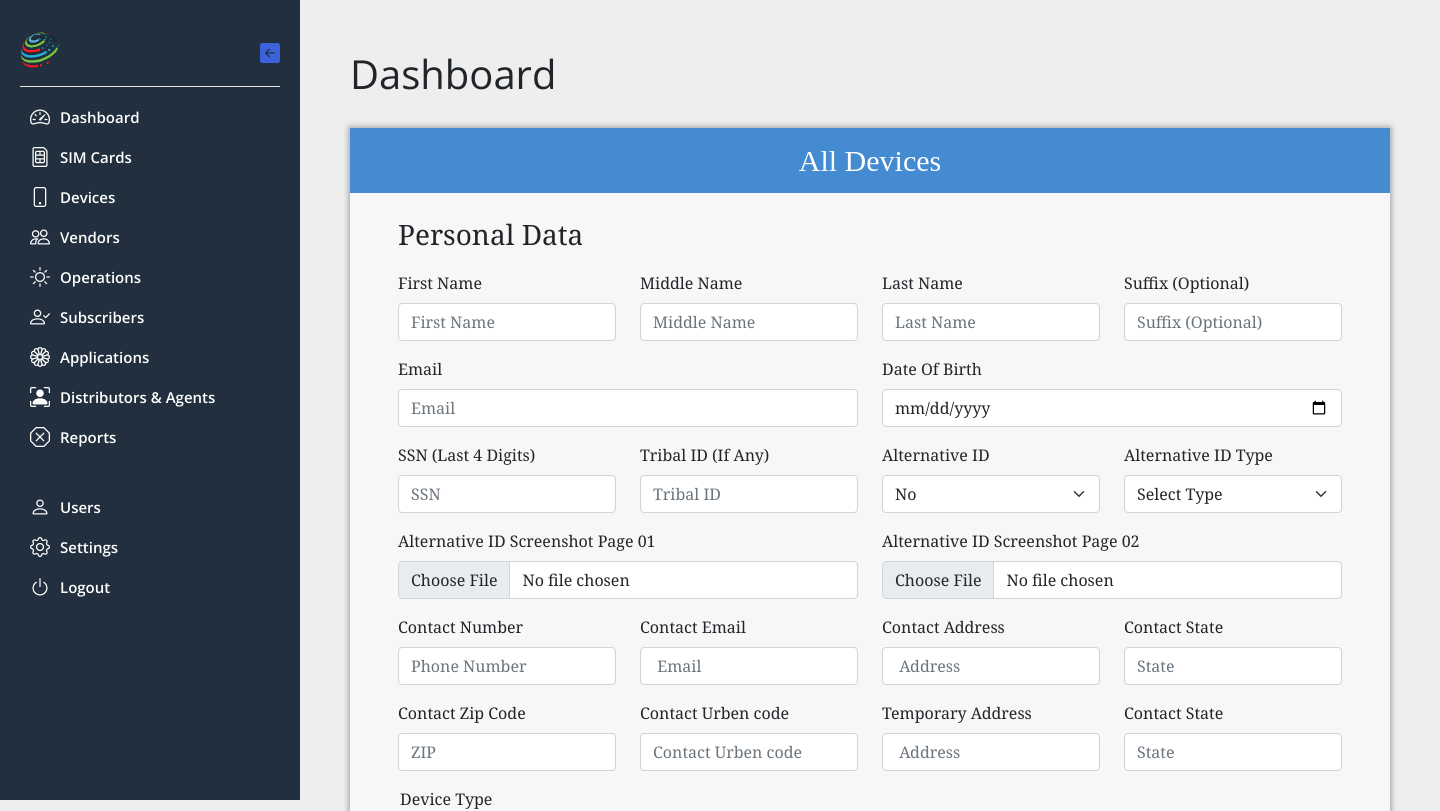
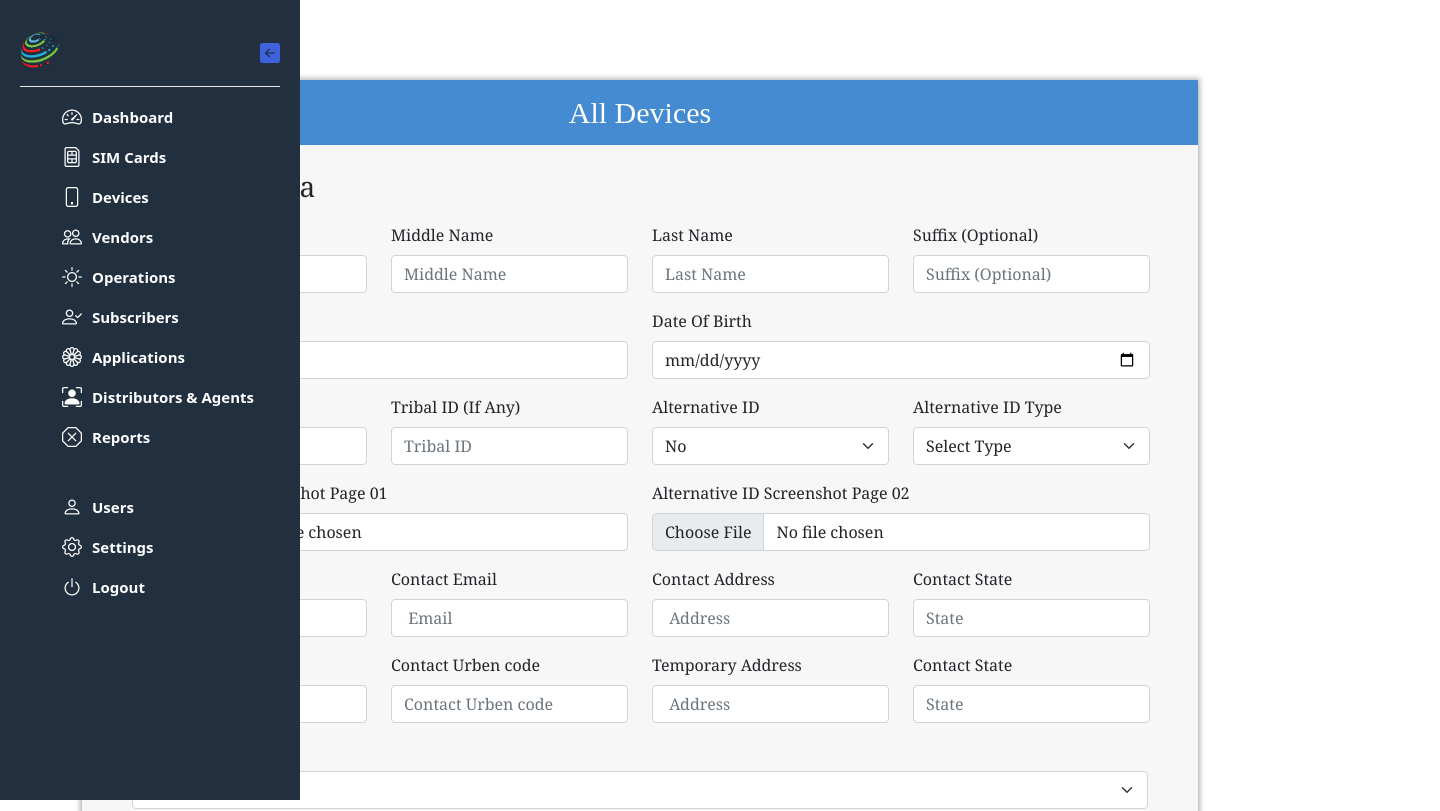
Before and after one commit to hasan75/swaConnect_Main, a React (Create React App) app: page / in a window 1280 px wide. Shown: the top 811 px of the page, 1440 px wide, since content can reach past the window. Built offline with nearby package versions, Linux system fonts and the light colour scheme.

Commit message:
react bootstrap and hook form added

```diff
--- a/package.json
+++ b/package.json
@@ -6,8 +6,11 @@
     "@testing-library/jest-dom": "^5.11.4",
     "@testing-library/react": "^11.1.0",
     "@testing-library/user-event": "^12.1.10",
+    "bootstrap": "^5.1.3",
     "react": "^17.0.2",
+    "react-bootstrap": "^2.3.0",
     "react-dom": "^17.0.2",
+    "react-hook-form": "^7.30.0",
     "react-router-dom": "^5.2.0",
     "react-scripts": "4.0.3",
     "web-vitals": "^1.0.1"
--- a/src/components/Navigation/MenuItem.js
+++ b/src/components/Navigation/MenuItem.js
@@ -1,6 +1,6 @@
 // import React, { useRef, useState } from "react";
-import React, {useState } from "react";
-import { NavLink, Link } from "react-router-dom";
+import React, { useState } from 'react';
+import { NavLink, Link } from 'react-router-dom';
 /**
  * @author
  * @function MenuItem
@@ -12,15 +12,8 @@
 
   return (
     <li onClick={props.onClick}>
-      <Link
-        exact
-        to={to}
-        // onClick={() => {
-        //   setExpand((e) => !e);
-        // }}
-        className={`menu-item`}
-      >
-        <div className="menu-icon">
+      <Link exact to={to} className={`menu-item`}>
+        <div className='menu-icon'>
           <i class={iconClassName}></i>
         </div>
         <span>{name}</span>
--- a/src/components/Navigation/SideMenu.js
+++ b/src/components/Navigation/SideMenu.js
@@ -1,7 +1,7 @@
-import React, { useEffect, useState } from "react";
-import logo from "../../assets/logo/swaconnect.png";
+import React, { useEffect, useState } from 'react';
+import logo from '../../assets/logo/swaconnect.png';
 // import user from "../../assets/user.jpg";
-import MenuItem from "./MenuItem";
+import MenuItem from './MenuItem';
 /**
  * @author
  * @function SideMenu
@@ -10,80 +10,75 @@
 // added more menuItems for testing
 export const menuItems = [
   {
-    name: "Dashboard",
+    name: 'Dashboard',
     exact: true,
-    to: "/",
-    iconClassName: "bi bi-speedometer2",
+    to: '/dashboard',
+    iconClassName: 'bi bi-speedometer2',
   },
   {
-    name: "SIM Cards",
+    name: 'SIM Cards',
     exact: true,
-    to: "#",
-    iconClassName: "bi bi-sim",
+    to: '#',
+    iconClassName: 'bi bi-sim',
     subMenus: [
-      { name: "ALL SIM Cards", to: "#" },
-      { name: "Add SIM Cards", to: "#" },
-      { name: "Service Carrier", to: "#" },
-      { name: "Phone Plans", to: "#" },
-      { name: "SIM Cards Returns", to: "#" },
-    ],
-  },
-  // {
-  //   name: "Dashboard",
-  //   exact: true,
-  //   to: "/",
-  //   iconClassName: "bi bi-speedometer2",
-  // },
-  // {
-  //   name: "Content",
-  //   exact: true,
-  //   to: `/content`,
-  //   iconClassName: "bi bi-speedometer2",
-  //   subMenus: [
-  //     { name: "Courses", to: "/content/courses" },
-  //     { name: "Videos", to: "/content/videos" },
-  //   ],
-  // },
-  {
-    name: "Devices",
-    exact: true,
-    to: "#",
-    iconClassName: "bi bi-phone",
-    subMenus: [
-      { name: "ALL Devices", to: "#" },
-      { name: "Device Returns", to: "#" },
+      { name: 'ALL SIM Cards', to: '/dashboard/simCards/allSimCard' },
+      { name: 'Add SIM Cards', to: '/dashboard/simCards/addSimCards' },
+      { name: 'Service Carrier', to: '/dashboard/simCards/serviceCarriers' },
+      { name: 'Phone Plans', to: '/dashboard/simCards/phonePlans' },
+      { name: 'SIM Cards Returns', to: '/dashboard/simCards/simCardReturns' },
     ],
   },
   {
-    name: "Vendors",
+    name: 'Devices',
     exact: true,
-    to: "#",
-    iconClassName: "bi bi-people",
+    to: '#',
+    iconClassName: 'bi bi-phone',
     subMenus: [
-      { name: "SIM Crads Orders", to: "#" },
-      { name: "Device Orders", to: "#" },
+      { name: 'ALL Devices', to: '/dashboard/devices/allDevices' },
+      { name: 'Device Returns', to: '/dashboard/devices/deviceReturns' },
     ],
   },
-  { name: "Operations", to: "#", iconClassName: "bi bi-sun" },
+  {
+    name: 'Vendors',
+    exact: true,
+    to: '#',
+    iconClassName: 'bi bi-people',
+    subMenus: [
+      { name: 'SIM Crads Orders', to: '/dashboard/vendors/simCardsOrders' },
+      { name: 'Device Orders', to: '/dashboard/vendors/deviceOrders' },
+    ],
+  },
+  {
+    name: 'Operations',
+    to: '/dashboard/operations',
+    iconClassName: 'bi bi-sun',
+  },
 
-  { name: "Subscribers", to: "#", iconClassName: "bi bi-person-check" },
-  { name: "Applications", to: "#", iconClassName: "bi bi-flower1" },
-  { name: "Distributors & Agents", to: "#", iconClassName: "bi bi-person-bounding-box" },
-  { name: "Reports", to: "#", iconClassName: "bi bi-x-octagon" },
-  { name: "Users", to: "#", iconClassName: "bi bi-person" },
-  { name: "Settings", to: "#", iconClassName: "bi bi-gear" },
-  { name: "Logout", to: "#", iconClassName: "bi bi-power" },
+  {
+    name: 'Subscribers',
+    to: '/dashboard/subscribers',
+    iconClassName: 'bi bi-person-check',
+  },
+  {
+    name: 'Applications',
+    to: '/dashboard/applications',
+    iconClassName: 'bi bi-flower1',
+  },
+  {
+    name: 'Distributors & Agents',
+    to: '/dashboard/distributors',
+    iconClassName: 'bi bi-person-bounding-box',
+  },
+  {
+    name: 'Reports',
+    to: '/dashboard/report',
+    iconClassName: 'bi bi-x-octagon',
+  },
+  { name: 'Users', to: '/dashboard/users', iconClassName: 'bi bi-person' },
+  { name: 'Settings', to: '/dashboard/settings', iconClassName: 'bi bi-gear' },
+  { name: 'Logout', to: '/logout', iconClassName: 'bi bi-power' },
+];
 
-];
-// added more sttingItems for testing
-export const settingItems = [
-  {
-    name: "Setting",
-    exact: true,
-    to: "/",
-    iconClassName: "bi bi-speedometer2",
-  }
-];
 const SideMenu = (props) => {
   const [inactive, setInactive] = useState(false);
 
@@ -95,51 +90,50 @@
     props.onCollapse(inactive);
   }, [inactive]);
 
-  //just an improvment and it is not recorded in video :(
+  //just an improvment
   const removeActiveClassFromSubMenu = () => {
-    document.querySelectorAll(".sub-menu").forEach((el) => {
-      el.classList.remove("active");
+    document.querySelectorAll('.sub-menu').forEach((el) => {
+      el.classList.remove('active');
     });
   };
 
   /*just a little improvement over click function of menuItem
-    Now no need to use expand state variable in MenuItem component
+    no need to use expand state variable in MenuItem component
   */
   useEffect(() => {
-    let menuItems = document.querySelectorAll(".menu-item");
+    let menuItems = document.querySelectorAll('.menu-item');
     menuItems.forEach((el) => {
-      el.addEventListener("click", (e) => {
+      el.addEventListener('click', (e) => {
         const next = el.nextElementSibling;
         removeActiveClassFromSubMenu();
-        menuItems.forEach((el) => el.classList.remove("active"));
-        el.classList.toggle("active");
+        menuItems.forEach((el) => el.classList.remove('active'));
+        el.classList.toggle('active');
         console.log(next);
         if (next !== null) {
-          next.classList.toggle("active");
+          next.classList.toggle('active');
         }
       });
     });
   }, []);
 
   return (
-    <div className={`side-menu ${inactive ? "inactive" : ""}`}>
-      <div className="top-section">
-        <div className="logo">
-          <img src={logo} alt="webscript" />
+    <div className={`side-menu ${inactive ? 'inactive' : ''}`}>
+      <div className='top-section'>
+        <div className='logo'>
+          <img src={logo} alt='webscript' />
         </div>
-        <div onClick={() => setInactive(!inactive)} className="toggle-menu-btn">
+        <div onClick={() => setInactive(!inactive)} className='toggle-menu-btn'>
           {inactive ? (
-            <i class="bi bi-arrow-right-square-fill"></i>
+            <i class='bi bi-arrow-right-square-fill'></i>
           ) : (
-            <i class="bi bi-arrow-left-square-fill"></i>
+            <i class='bi bi-arrow-left-square-fill'></i>
           )}
         </div>
       </div>
 
+      <div className='divider'></div>
 
-      <div className="divider"></div>
-
-      <div className="main-menu">
+      <div className='main-menu'>
         <ul>
           {menuItems.map((menuItem, index) => (
             <MenuItem
```
Also changed, not shown: src/index.js (+7 -6 lines), src/pages/Login/Login.js (added, +9 -0 lines), 2 other files (tests, documents, lock files or other folders).
